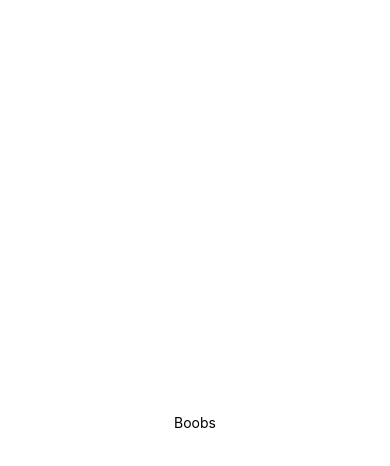
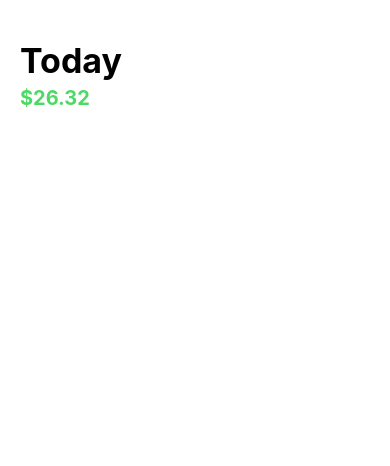
Before and after one commit to jackding96/budgeting-app, a React Native app: screen / in a window 390 px wide. Shown: the top 466 px of the page. Built offline with nearby package versions, Linux system fonts and the light colour scheme.

Commit message:
inital work on dummy layout

```diff
--- a/App.js
+++ b/App.js
@@ -5,7 +5,11 @@ export default class App extends React.Component {
   render() {
     return (
       <View style={styles.container}>
-        <Text>Boobs</Text>
+        <View>
+          <Text style={styles.mainText}>Today</Text>
+          <Text style={styles.secondaryText}>$26.32</Text>
+          {/* <Text style={styles.fun}>Boobs</Text>         */}
+        </View>
       </View>
     );
   }
@@ -14,8 +18,23 @@ export default class App extends React.Component {
 const styles = StyleSheet.create({
   container: {
     flex: 1,
-    backgroundColor: '#fff',
-    alignItems: 'center',
-    justifyContent: 'center',
+    marginTop: 40,
+    marginLeft: 20
   },
+  mainText: {
+    fontSize: 34,
+    marginBottom: 5,
+    fontFamily: 'System',
+    fontWeight: "bold",
+  },
+  secondaryText: {
+    fontSize: 20,
+    color: '#4CD964',
+    fontWeight: "700"
+  },
+  fun: {
+    fontSize: 100,
+    fontWeight: "bold",
+    color: "pink"
+  }
 });
```
